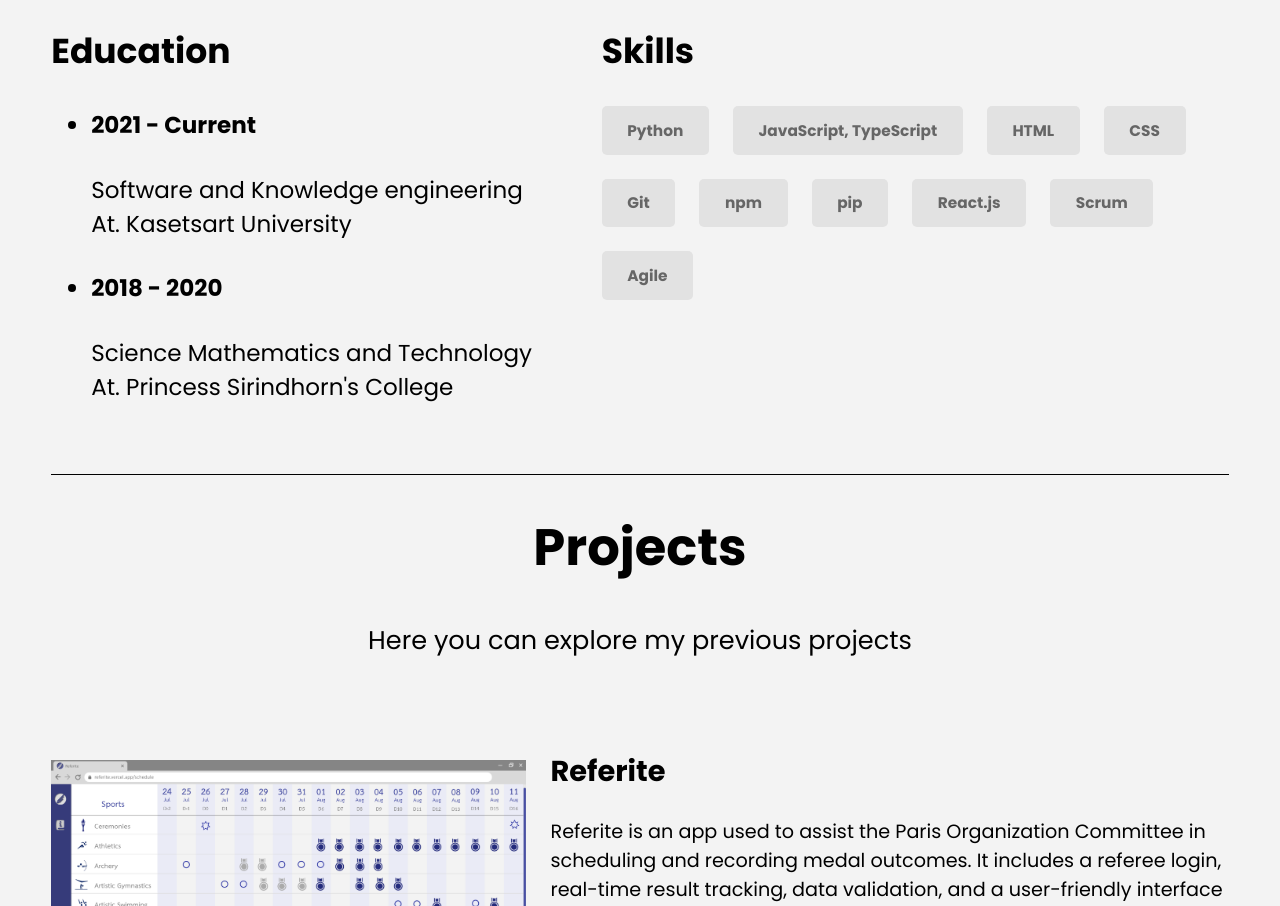
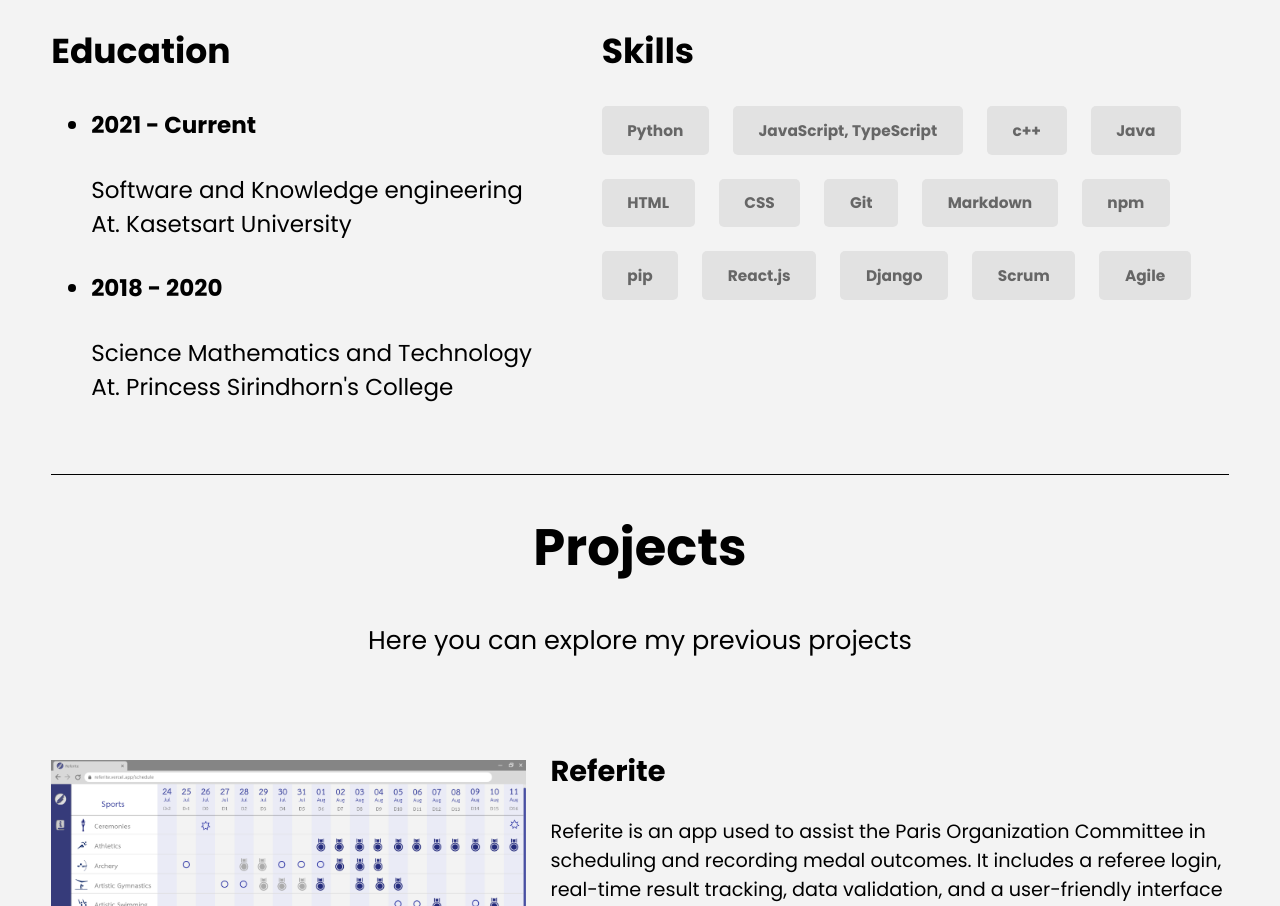
Before and after one commit to Tanabodee-Yambangyang/Resume-Website, a React (Create React App) app in the folder resume-website/: page / in a window 1280 px wide. Shown: the part 1091-1997 px from the top of the page. Built offline with nearby package versions, Linux system fonts and the light colour scheme.

Commit message:
Add more skills

```diff
--- a/resume-website/src/Home/Home.tsx
+++ b/resume-website/src/Home/Home.tsx
@@ -32,7 +32,22 @@ export default function Home() {
 
     const formattedDate = format(dateState, 'eeee,  \xa0dd MMMM yyyy,  \xa0h:mm a');
 
-    const skills = ["Python", "JavaScript, TypeScript", "HTML", "CSS", "Git", "npm", "pip", "React.js", "Scrum", "Agile"]
+    const skills = [
+        "Python",
+        "JavaScript, TypeScript",
+        "c++",
+        "Java",
+        "HTML",
+        "CSS",
+        "Git",
+        "Markdown",
+        "npm",
+        "pip",
+        "React.js",
+        "Django",
+        "Scrum",
+        "Agile"
+    ]
 
     const scrollToHome = () => {
         if (home.current) {
--- a/resume-website/src/index.tsx
+++ b/resume-website/src/index.tsx
@@ -13,7 +13,4 @@ root.render(
   </React.StrictMode>
 );
 
-// If you want to start measuring performance in your app, pass a function
-// to log results (for example: reportWebVitals(console.log))
-// or send to an analytics endpoint. Learn more: https://bit.ly/CRA-vitals
 reportWebVitals();
```
